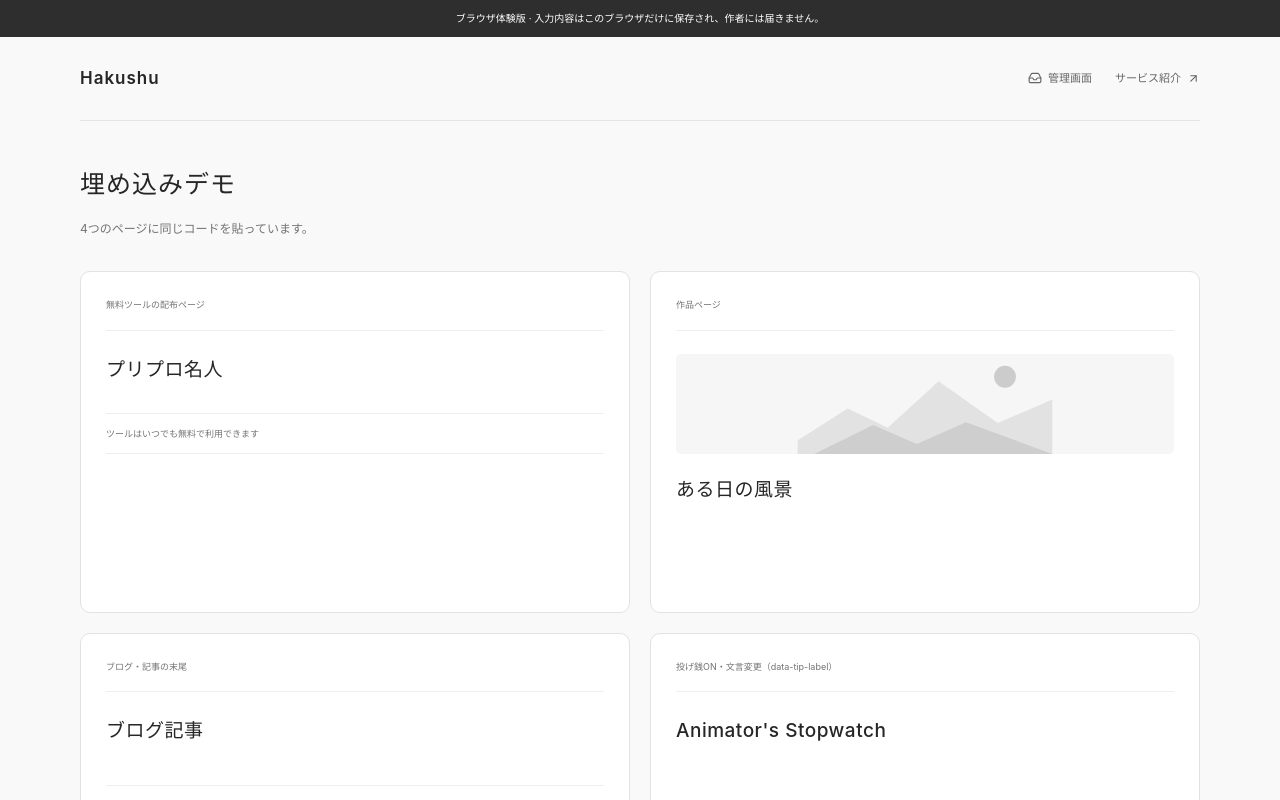
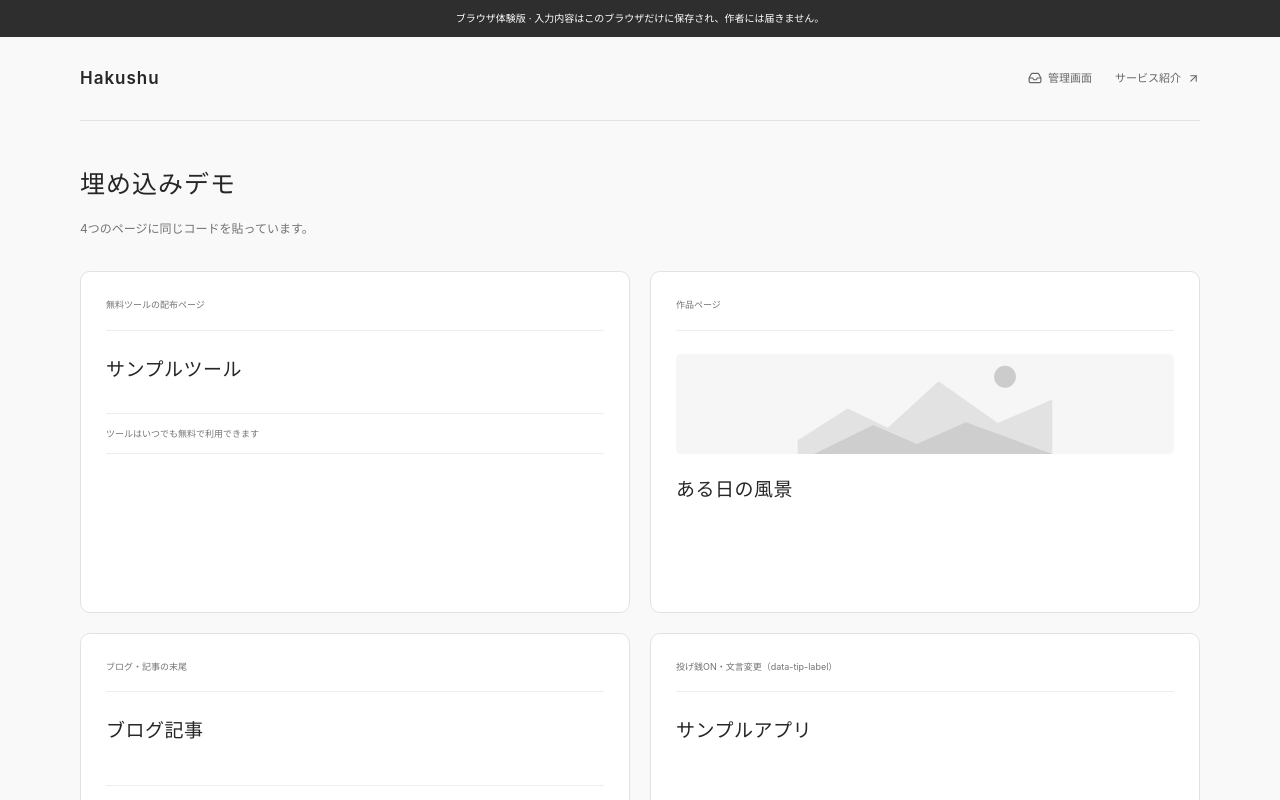
Before and after one commit to pikoponpoko/widget_clap, a React (Vite) app: page / in a window 1280 px wide. Shown: the top 800 px of the page. Built offline with nearby package versions, Linux system fonts and the light colour scheme.

Commit message:
Use generic sample names in the embed demo
Co-Authored-By: Claude Opus 5.5 <noreply@anthropic.com>
Claude-Session: https://claude.ai/code/session_01Gz6HEFpJAp3296AYFjZ7nn

```diff
--- a/src/EmbedDemo.tsx
+++ b/src/EmbedDemo.tsx
@@ -61,12 +61,12 @@ export default function EmbedDemo() {
         <div className="demo-examples">
           <article className="demo-example demo-tool">
             <span className="demo-example-type">無料ツールの配布ページ</span>
-            <h2>プリプロ名人</h2>
+            <h2>サンプルツール</h2>
             <span className="demo-download-label">
               ツールはいつでも無料で利用できます
             </span>
             <div className="demo-inline-embed">
-              <EmbedExample path="/tools/prepro" title="プリプロ名人" />
+              <EmbedExample path="/tools/sample-tool" title="サンプルツール" />
             </div>
           </article>
           <article className="demo-example demo-work">
@@ -99,11 +99,11 @@ export default function EmbedDemo() {
             <span className="demo-example-type">
               投げ銭ON・文言変更（data-tip-label）
             </span>
-            <h2>Animator&apos;s Stopwatch</h2>
+            <h2>サンプルアプリ</h2>
             <div className="demo-inline-embed">
               <EmbedExample
-                path="/tools/animators-stopwatch"
-                title="Animator's Stopwatch"
+                path="/tools/sample-app"
+                title="サンプルアプリ"
                 tip
                 tipLabel="コーヒーをおごる"
               />
```
Also changed, not shown: 2 other files (tests, documents, lock files or other folders).
